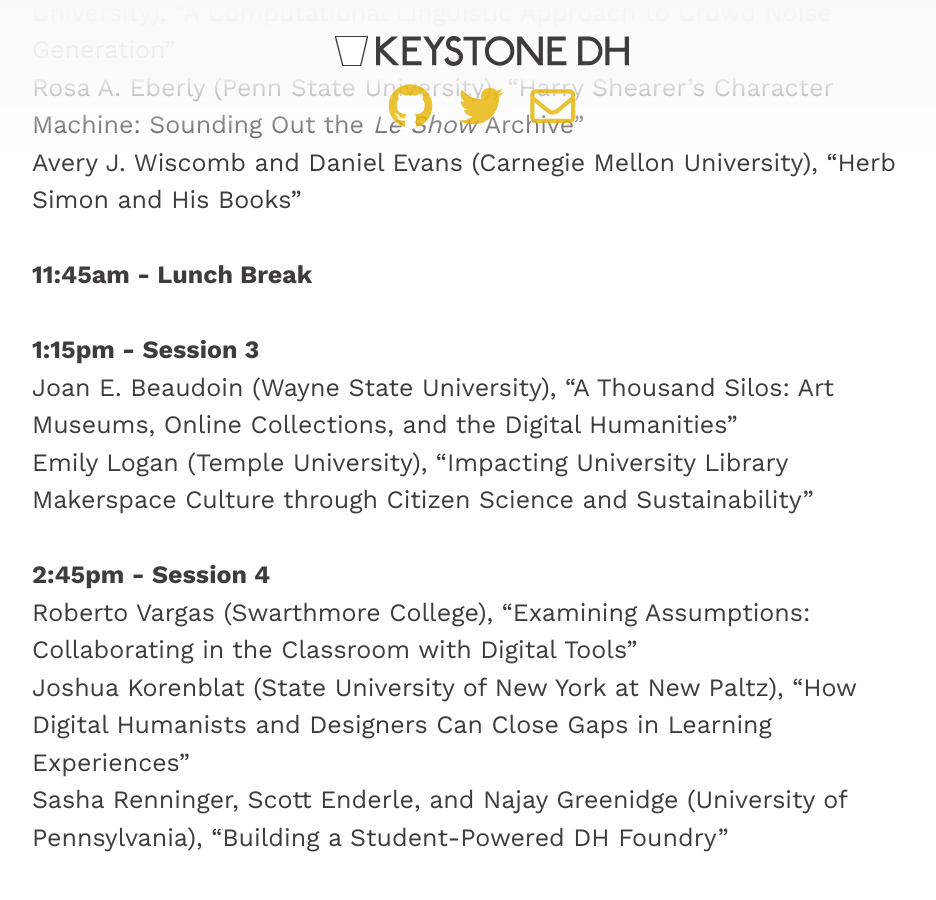
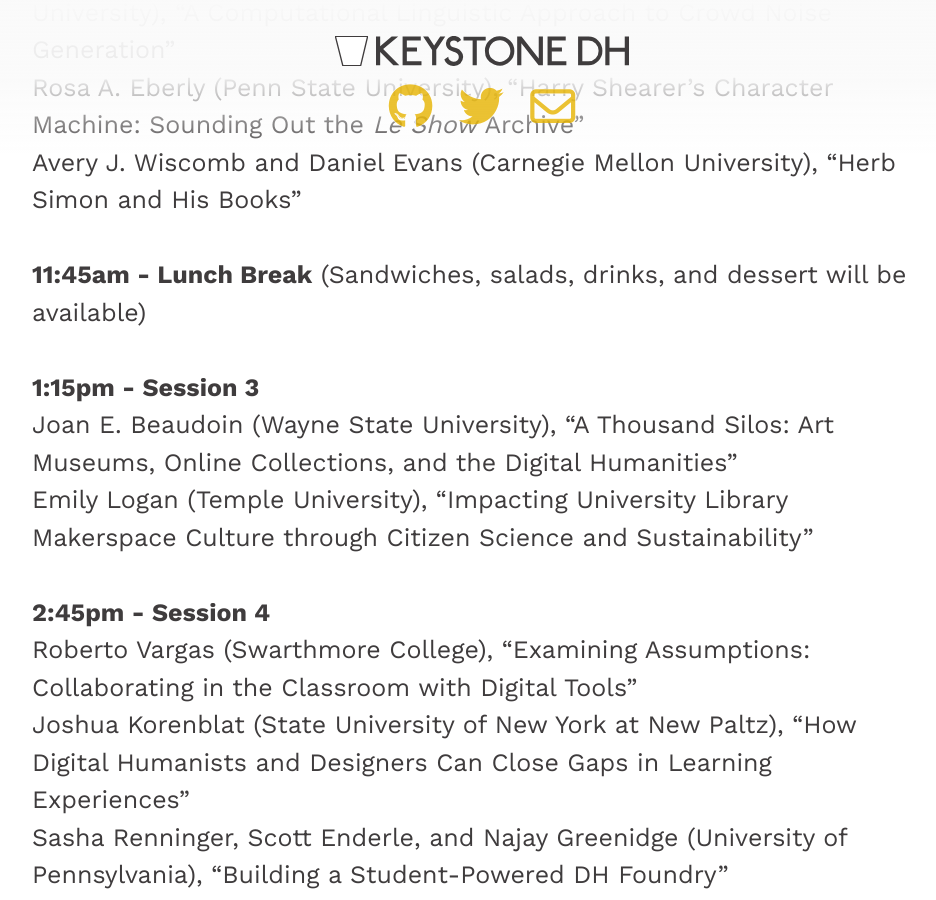
Before and after one commit to KeystoneDH/2018, a Jekyll site: the page built from schedule.md, in a window 1280 px wide and 900 px high, scrolled down 1541 px. Shown: the whole window, without its empty margins (158-1094 px from the left). Built offline with Jekyll 4.4.1, drawn with Linux system fonts in a browser that asks for light colours; nearby versions of some CDN libraries.

Commit message:
Update schedule.md

```diff
--- a/schedule.md
+++ b/schedule.md
@@ -30,7 +30,7 @@ Laura McCann (Carnegie Mellon University), "Identifying the Rhetorical Strategie
 Derek Prijatelj, Timothy Ireland, and Mathew Kaufman (Duquesne University), "A Computational Linguistic Approach to Crowd Noise Generation"<br/>
 Rosa A. Eberly (Penn State University), "Harry Shearer's Character Machine: Sounding Out the *Le Show* Archive"<br/>
 Avery J. Wiscomb and Daniel Evans (Carnegie Mellon University), "Herb Simon and His Books"<br/><br/>
-**11:45am - Lunch Break**<br/><br/>
+**11:45am - Lunch Break** (Sandwiches, salads, drinks, and dessert will be available)<br/><br/>
 **1:15pm - Session 3**<br/>
 Joan E. Beaudoin (Wayne State University), "A Thousand Silos: Art Museums, Online Collections, and the Digital Humanities"<br/>
 Emily Logan (Temple University), "Impacting University Library Makerspace Culture through Citizen Science and Sustainability"<br/><br/>
```
